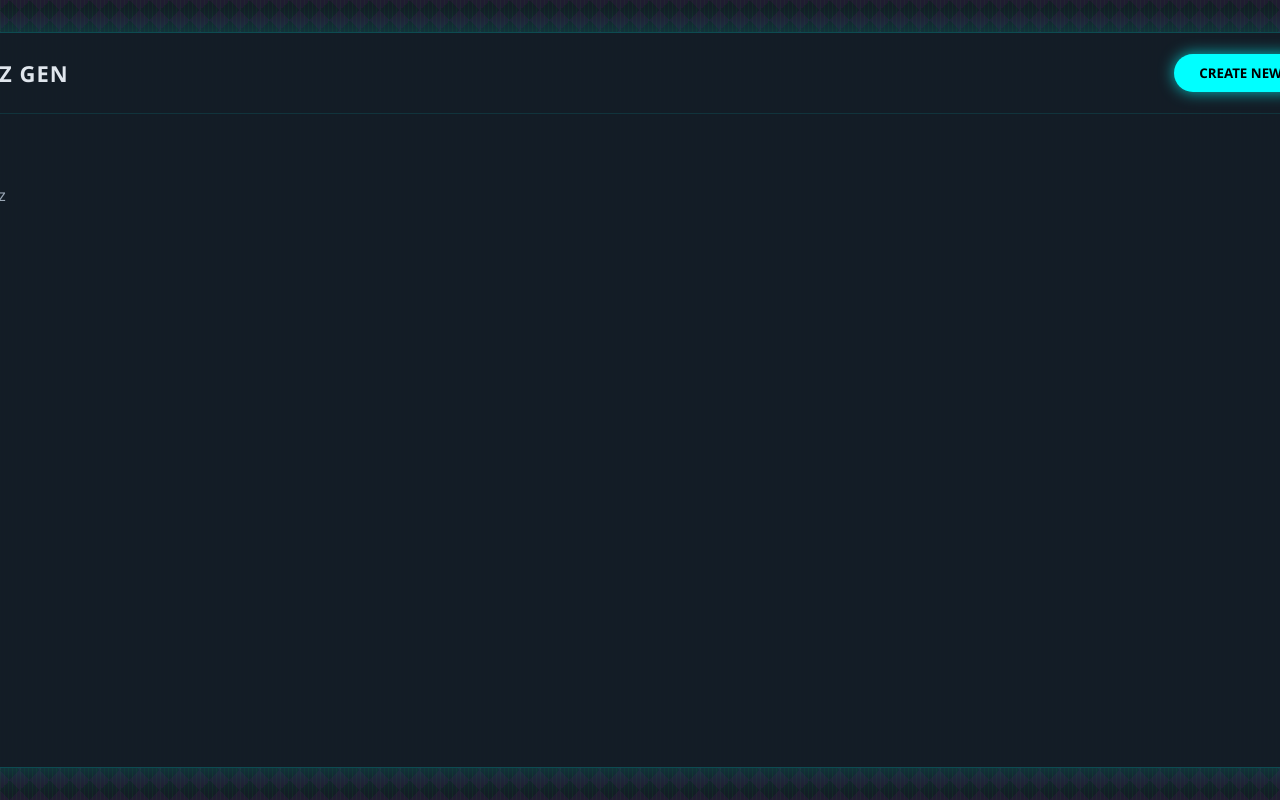
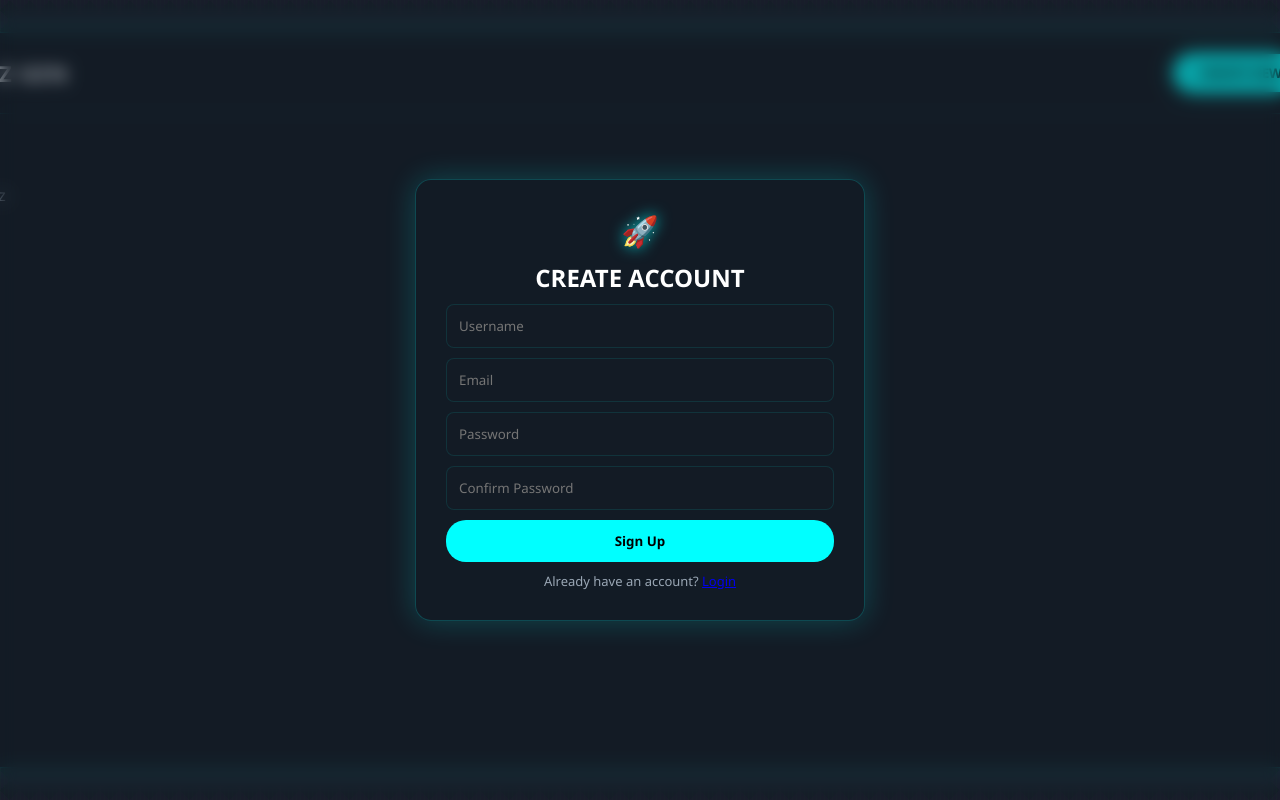
Before and after one commit to konradc67/AI-Quiz-Generator-Platform, a React (Vite) app: page /register in a window 1280 px wide. Shown: the top 800 px of the page. Built offline with nearby package versions, Linux system fonts and the light colour scheme.

Commit message:
initial UI for login/register pages

```diff
--- a/src/App.jsx
+++ b/src/App.jsx
@@ -4,6 +4,8 @@ import Profile from './components/layout/Profile';
 import MyHistory from './components/layout/MyHistory';
 import Logout from './components/layout/Logout';
 import Dashboard from './components/layout/Dashboard';
+import Register from './components/layout/Register';
+import Login from './components/layout/Login';
 import { Routes, Route } from "react-router-dom";
 import './index.css'
 
@@ -17,6 +19,8 @@ return (
             <Route path="/profile" element={<Profile/>} />
             <Route path="/logout" element={<Logout />} />
             <Route path="/dashboard" element={<Dashboard />} />
+            <Route path="/login" element={<Login />} />
+            <Route path="/register" element={<Register />} />
         </Routes>
     </MainLayout>
 );
--- a/src/components/layout/Header.jsx
+++ b/src/components/layout/Header.jsx
@@ -1,4 +1,9 @@
-export default function Header(){
+import { useState } from "react";
+import { Link } from "react-router-dom";
+export default function Header() {
+    const [dropdownOpen, setDropdownOpen] = useState(false);
+    const toggleDropdown = () => setDropdownOpen(!dropdownOpen);
+
     return(
         <header>
         <div className="logo-group">
@@ -7,7 +12,13 @@ export default function Header(){
       </div>
       <div className="header-actions">
         <button className="create-btn">CREATE NEW</button>
-        <div className="avatar">👤</div>
+                <div className="avatar" onClick={toggleDropdown}>👤</div>
+                {dropdownOpen && (
+                    <div className="avatar-dropdown">
+                        <Link to="/login" onClick={() => setDropdownOpen(false)}>Login</Link>
+                        <Link to="/register" onClick={() => setDropdownOpen(false)}>Sign Up</Link>
+                    </div>
+                )}
       </div>
         </header>
     );
--- /dev/null
+++ b/src/components/layout/Login.jsx
@@ -0,0 +1,16 @@
+export default function Login() {
+    return (
+        <div className="auth-page">
+            <div className="auth-card">
+                <div className="logo-icon-center">🧠</div>
+                <h2 style={{ color: "white", textAlign: "center" }}>WELCOME BACK</h2>
+                <input type="email" placeholder="Email" />
+                <input type="password" placeholder="Password" />
+                <button className="auth-button">Login</button>
+                <div className="auth-link">
+                    Don't have an account? <a href="/register">Sign Up</a>
+                </div>
+            </div>
+        </div>
+    );
+}
--- a/src/components/layout/Profile.jsx
+++ b/src/components/layout/Profile.jsx
@@ -1,3 +1,4 @@
+
 export default function Profile() {
     return <h1>Profile</h1>;
 }
--- /dev/null
+++ b/src/components/layout/Register.jsx
@@ -0,0 +1,18 @@
+export default function Register() {
+    return (
+        <div className="auth-page">
+            <div className="auth-card">
+                <div className="logo-icon-center">🚀</div>
+                <h2 style={{ color: "white", textAlign: "center" }}>CREATE ACCOUNT</h2>
+                <input type="text" placeholder="Username" />
+                <input type="email" placeholder="Email" />
+                <input type="password" placeholder="Password" />
+                <input type="password" placeholder="Confirm Password" />
+                <button className="auth-button">Sign Up</button>
+                <div className="auth-link">
+                    Already have an account? <a href="/login">Login</a>
+                </div>
+            </div>
+        </div>
+    );
+}
--- a/src/components/layout/Sidebar.jsx
+++ b/src/components/layout/Sidebar.jsx
@@ -3,7 +3,7 @@ export default function Sidebar() {
     return (
         <aside className="sidebar">
             <NavLink to="/dashboard" className={({ isActive }) => isActive ? "nav-item active" : "nav-item"}>
-                <div className="nav-icon">📊</div> Dashboard
+                <div className="nav-icon">🚀</div> Dashboard
             </NavLink>
       <NavLink to="/" className={({ isActive }) => isActive ? "nav-item active" : "nav-item"}>
         <div className="nav-icon">📝</div> Create Quiz
--- a/src/index.css
+++ b/src/index.css
@@ -406,3 +406,109 @@ input[type="range"]::-moz-range-thumb:hover {
     transform: scale(1.2);
     box-shadow: 0 0 16px rgba(29, 233, 182, 0.9);
 }
+
+/*login & register*/
+.auth-page {
+    position: fixed;
+    top: 0;
+    left: 0;
+    width: 100vw;
+    height: 100vh;
+    display: flex;
+    justify-content: center;
+    align-items: center;
+    background: rgba(20, 29, 38,0.4);
+    backdrop-filter: blur(8px);
+    font-family: Arial, sans-serif;
+}
+
+.auth-card {
+    width: 450px;
+    padding: 30px;
+    border-radius: 16px;
+    background: rgba(20, 29, 38, 0.95);
+    border: 1px solid rgba(0, 255, 255, 0.2);
+    box-shadow: 0 0 30px rgba(0, 255, 255, 0.2);
+    display: flex;
+    flex-direction: column;
+    gap: 10px;
+    align-items: stretch;
+}
+
+    .auth-card input {
+        padding: 12px;
+        border-radius: 8px;
+        background: rgba(20, 29, 38, 0.5);
+        border: 1px solid rgba(0, 255, 255, 0.1);
+        color: white;
+        width: 100%;
+        box-sizing: border-box;
+    }
+
+.auth-button {
+    padding: 12px;
+    border-radius: 20px;
+    background: #00ffff;
+    color: black;
+    font-weight: bold;
+    border: none;
+    cursor: pointer;
+    width: 100%;
+    transition: 0.2s all ease;
+}
+
+    .auth-button:hover {
+        background: #00cccc;
+    }
+
+.auth-link {
+    text-align: center;
+    color: #9aa7b5;
+    font-size: 13px;
+}
+.logo-icon-center {
+    font-size: 30px;
+    color: var(--neon-cyan);
+    text-shadow: var(--glow);
+    text-align: center;
+    margin: 0 auto 0 auto;
+    display: block;
+}
+
+/*dropdown for avatar*/
+
+.header-actions {
+    position: relative;
+}
+
+.avatar-dropdown {
+    position: absolute;
+    top: 50px;
+    right: -35px;
+    background: rgba(20, 29, 38, 0.95);
+    border: 1px solid rgba(0, 255, 255, 0.2);
+    border-radius: 12px;
+    box-shadow: 0 0 15px rgba(0, 255, 255, 0.2);
+    display: flex;
+    flex-direction: column;
+    gap: 8px;
+    padding: 10px;
+    z-index: 100;
+    cursor: default;
+    user-select: none;
+}
+
+    .avatar-dropdown a {
+        display: block;
+        color: white;
+        text-decoration: none;
+        padding: 8px 12px;
+        border-radius: 8px;
+        transition: 0.2s;
+        cursor: pointer;
+        user-select: none;
+    }
+
+        .avatar-dropdown a:hover {
+            background: rgba(0, 255, 255, 0.2);
+        }
```
